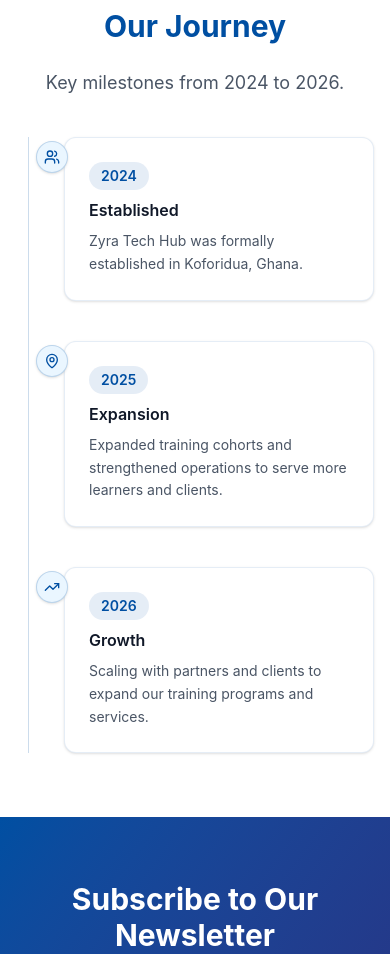
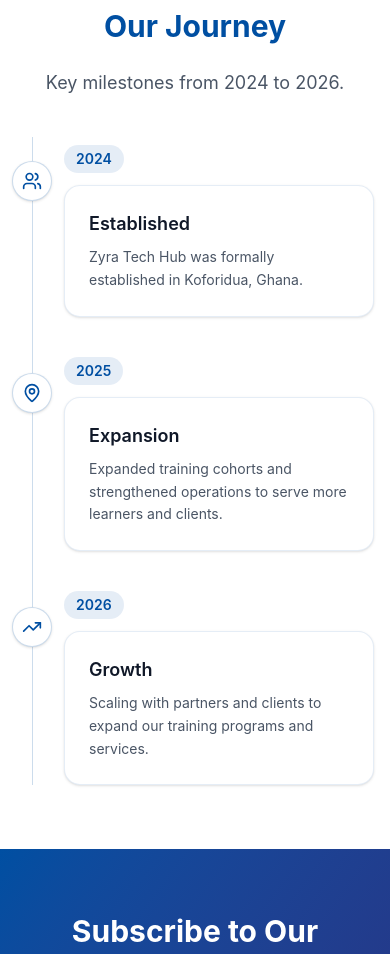
Before and after one commit to ZyraTech-frontend/zyratech-website, a React (Vite) app: page /about in a window 390 px wide. Shown: the part 4640-5594 px from the top of the page. Built offline with nearby package versions, Linux system fonts and the light colour scheme.

Commit message:
worked on the about page

```diff
--- /dev/null
+++ b/src/components/common/ParallaxDivider.jsx
@@ -0,0 +1,23 @@
+import React from 'react';
+
+const ParallaxDivider = ({
+  heightClassName = 'h-64 sm:h-72 md:h-80',
+  imageUrl = '/images/image3.png',
+  className = '',
+  overlayClassName = 'bg-black/60',
+  children
+}) => (
+  <section
+    className={`hidden md:block relative ${heightClassName} md:bg-fixed bg-center bg-cover ${className}`}
+    style={{ backgroundImage: `url('${imageUrl}')` }}
+  >
+    <div className={`absolute inset-0 ${overlayClassName}`} />
+    {children ? (
+      <div className="relative h-full flex items-center justify-center px-4">
+        {children}
+      </div>
+    ) : null}
+  </section>
+);
+
+export default ParallaxDivider;
--- a/src/components/pages/about/Timeline.jsx
+++ b/src/components/pages/about/Timeline.jsx
@@ -16,43 +16,67 @@
           <p className="text-lg sm:text-xl text-gray-600 max-w-3xl mx-auto leading-relaxed">Key milestones from 2024 to 2026.</p>
         </div>
 
-        <ol className="relative max-w-3xl mx-auto pl-6">
-          <div className="absolute left-3 top-0 bottom-0 w-px bg-[#004fa2]/20" />
-          <div className="space-y-10 sm:space-y-12">
+        <div className="hidden md:block">
+          <div className="relative max-w-6xl mx-auto">
+            <div className="absolute left-0 right-0 top-6 h-px bg-[#004fa2]/20" />
+
+            <div className="grid grid-cols-3 gap-8">
+              {timelineData.map((item) => {
+                const Icon = item.icon;
+                return (
+                  <div key={item.year} className="relative pt-12">
+                    <div className="absolute top-6 left-1/2 -translate-x-1/2 -translate-y-1/2 w-12 h-12 rounded-full bg-white flex items-center justify-center border border-[#004fa2]/20 shadow-sm z-10">
+                      <Icon className="w-5 h-5 text-[#004fa2]" />
+                    </div>
+
+                    <div className="text-center">
+                      <div className="inline-flex text-sm font-semibold text-[#004fa2] bg-[#004fa2]/10 px-3 py-1 rounded-full">
+                        {item.year}
+                      </div>
+                    </div>
+
+                    <div className="mt-4 bg-white rounded-2xl p-6 border border-[#004fa2]/10 shadow-sm">
+                      <div className="text-lg font-semibold text-gray-900">{item.title}</div>
+                      <div className="mt-2 text-sm sm:text-base text-gray-600 leading-relaxed">{item.desc}</div>
+                    </div>
+                  </div>
+                );
+              })}
+            </div>
+          </div>
+        </div>
+
+        <div className="md:hidden">
+          <ol className="relative max-w-5xl mx-auto">
+            <div className="absolute left-4 sm:left-6 top-0 bottom-0 w-px bg-[#004fa2]/20" />
+            <div className="space-y-8 sm:space-y-10">
               {timelineData.map((item) => {
                 const Icon = item.icon;
                 return (
                   <li key={item.year} className="relative">
-                  <div className="absolute left-3 top-1 w-8 h-8 rounded-full bg-[#eaf6ff] flex items-center justify-center -translate-x-1/2 border border-[#004fa2]/20 shadow-sm">
-                    <Icon className="w-4 h-4 text-[#004fa2]" />
+                    <div className="absolute left-4 sm:left-6 top-6 w-10 h-10 rounded-full bg-white flex items-center justify-center -translate-x-1/2 border border-[#004fa2]/20 shadow-sm">
+                      <Icon className="w-5 h-5 text-[#004fa2]" />
                     </div>
 
-                  <div className="ml-6 bg-white rounded-xl p-6 border border-[#004fa2]/10 shadow-sm">
-                    <div className="flex flex-col sm:flex-row sm:items-center sm:gap-3">
-                      <div className="text-sm font-semibold text-[#004fa2] bg-[#004fa2]/10 px-3 py-1 rounded-full w-fit">{item.year}</div>
-                      <div className="mt-2 sm:mt-0 text-base font-semibold text-gray-900">{item.title}</div>
+                    <div className="pl-12 sm:pl-16">
+                      <div className="grid gap-3 sm:gap-4 sm:grid-cols-[140px_1fr] items-start">
+                        <div className="pt-2">
+                          <div className="text-sm font-semibold text-[#004fa2] bg-[#004fa2]/10 px-3 py-1 rounded-full w-fit">
+                            {item.year}
                           </div>
+                        </div>
+
+                        <div className="bg-white rounded-2xl p-6 border border-[#004fa2]/10 shadow-sm">
+                          <div className="text-lg font-semibold text-gray-900">{item.title}</div>
                           <div className="mt-2 text-sm sm:text-base text-gray-600 leading-relaxed">{item.desc}</div>
+                        </div>
+                      </div>
                     </div>
                   </li>
                 );
               })}
             </div>
           </ol>
-
-        <div className="hidden mt-8">
-          <svg className="w-full h-12" viewBox="0 0 1200 60" preserveAspectRatio="none" xmlns="http://www.w3.org/2000/svg">
-            <path d="M50 30 L1150 30" stroke="#dbeafe" strokeWidth="6" strokeLinecap="round" />
-            {timelineData.map((_, i) => {
-              const x = 50 + (1100 / (timelineData.length - 1)) * i;
-              return <circle key={i} cx={x} cy={30} r={6} fill="#ff6a00" />;
-            })}
-            {/* small connecting traces to look 'circuit-like' */}
-            {timelineData.map((_, i) => {
-              const x = 50 + (1100 / (timelineData.length - 1)) * i;
-              return <rect key={`r-${i}`} x={x - 2} y={20} width={4} height={6} fill="#ff6a00" opacity="0.6" />;
-            })}
-          </svg>
         </div>
       </div>
     </section>
--- a/src/components/pages/training/AdvancedProgramsPage.jsx
+++ b/src/components/pages/training/AdvancedProgramsPage.jsx
@@ -4,6 +4,7 @@
 import { Globe, Cpu, Server, Clock, Users, Star, ChevronRight, Target, Award, Network, Rocket, Database } from 'lucide-react';
 import { useScrollAnimation } from '../../../hooks/useScrollAnimation.js';
 import HrContactSection from '../../common/HrContactSection.jsx';
+import ParallaxDivider from '../../common/ParallaxDivider.jsx';
 import { getTrainingCoursesByCategory } from '../../../data/trainingCourses.js';
 import TrainingBreadcrumb from './TrainingBreadcrumb';
 import useSEO from '../../../hooks/useSEO';
@@ -302,6 +303,8 @@
         </div>
       </section>
 
+      <ParallaxDivider />
+
       {/* Key Benefits Section */}
       <section className="py-10 sm:py-12 bg-white">
         <div className="max-w-7xl mx-auto px-4 sm:px-6 lg:px-8">
--- a/src/components/pages/training/BasicProgramsPage.jsx
+++ b/src/components/pages/training/BasicProgramsPage.jsx
@@ -4,6 +4,7 @@
 import { Code, Terminal, Database, Clock, Users, Star, ChevronRight, Award, BookOpen, FileCode, Target, Cloud } from 'lucide-react';
 import { useScrollAnimation } from '../../../hooks/useScrollAnimation.js';
 import HrContactSection from '../../common/HrContactSection.jsx';
+import ParallaxDivider from '../../common/ParallaxDivider.jsx';
 import { getTrainingCoursesByCategory } from '../../../data/trainingCourses.js';
 import TrainingBreadcrumb from './TrainingBreadcrumb';
 import useSEO from '../../../hooks/useSEO';
@@ -218,6 +219,8 @@
         </div>
       </section>
 
+      <ParallaxDivider />
+
       {/* Key Benefits Section */}
       <section className="py-10 sm:py-12 bg-white">
         <div className="max-w-7xl mx-auto px-4 sm:px-6 lg:px-8">
--- a/src/components/pages/training/IntermediateProgramsPage.jsx
+++ b/src/components/pages/training/IntermediateProgramsPage.jsx
@@ -4,6 +4,7 @@
 import { Cloud, BarChart3, Server, Clock, Users, Star, ChevronRight, Award, Database, Network, Target } from 'lucide-react';
 import { useScrollAnimation } from '../../../hooks/useScrollAnimation.js';
 import HrContactSection from '../../common/HrContactSection.jsx';
+import ParallaxDivider from '../../common/ParallaxDivider.jsx';
 import { getTrainingCoursesByCategory } from '../../../data/trainingCourses.js';
 import TrainingBreadcrumb from './TrainingBreadcrumb';
 import useSEO from '../../../hooks/useSEO';
@@ -302,6 +303,8 @@
         </div>
       </section>
 
+      <ParallaxDivider />
+
       {/* Key Benefits Section */}
       <section className="py-10 sm:py-12 bg-white">
         <div className="max-w-7xl mx-auto px-4 sm:px-6 lg:px-8">
--- a/src/components/pages/training/InternshipProgramsPage.jsx
+++ b/src/components/pages/training/InternshipProgramsPage.jsx
@@ -4,6 +4,7 @@
 import { Briefcase, Users, Clock, Star, Award, Target, BookOpen, Building, Rocket, Handshake, ChevronRight } from 'lucide-react';
 import { useScrollAnimation } from '../../../hooks/useScrollAnimation.js';
 import HrContactSection from '../../common/HrContactSection.jsx';
+import ParallaxDivider from '../../common/ParallaxDivider.jsx';
 import { getTrainingCoursesByCategory } from '../../../data/trainingCourses.js';
 import TrainingBreadcrumb from './TrainingBreadcrumb';
 import useSEO from '../../../hooks/useSEO';
@@ -308,6 +309,8 @@
         </div>
       </section>
 
+      <ParallaxDivider />
+
       {/* Key Benefits Section */}
       <section className="py-10 sm:py-12 bg-white">
         <div className="max-w-7xl mx-auto px-4 sm:px-6 lg:px-8">
--- a/src/components/pages/training/TrainingAbout.jsx
+++ b/src/components/pages/training/TrainingAbout.jsx
@@ -3,15 +3,7 @@
 import { motion } from 'framer-motion';
 import { CheckCircle, Users, Award, Target, BookOpen, Briefcase, Heart, ArrowRight } from 'lucide-react';
 import { useScrollAnimation } from '../../../hooks/useScrollAnimation.js';
-
-const ParallaxDivider = ({ heightClassName = 'h-56 sm:h-64 md:h-72' }) => (
-  <div
-    className={`hidden md:block relative ${heightClassName} my-12 sm:my-16 w-screen left-1/2 right-1/2 -ml-[50vw] -mr-[50vw] md:bg-fixed bg-center bg-cover`}
-    style={{ backgroundImage: "url('/images/image3.png')" }}
-  >
-    <div className="absolute inset-0 bg-black/60" />
-  </div>
-);
+import ParallaxDivider from '../../common/ParallaxDivider.jsx';
 
 const TrainingAbout = () => {
   const titleAnimation = useScrollAnimation({ type: 'slideUp', delay: 0 });
@@ -41,7 +33,10 @@
           </p>
         </motion.div>
 
-        <ParallaxDivider />
+        <ParallaxDivider
+          heightClassName="h-56 sm:h-64 md:h-72"
+          className="my-12 sm:my-16 w-screen left-1/2 right-1/2 -ml-[50vw] -mr-[50vw]"
+        />
 
         {/* Why Choose ZyraTech */}
         <div className="mb-16">
@@ -191,7 +186,10 @@
                 </div>
               </div>
 
-              <ParallaxDivider />
+              <ParallaxDivider
+                heightClassName="h-56 sm:h-64 md:h-72"
+                className="my-12 sm:my-16 w-screen left-1/2 right-1/2 -ml-[50vw] -mr-[50vw]"
+              />
 
               {/* Second 3 Benefits */}
               <div className="grid lg:grid-cols-2 gap-8 lg:gap-12 items-center mt-10">
@@ -260,7 +258,10 @@
           </motion.div>
         </div>
 
-        <ParallaxDivider />
+        <ParallaxDivider
+          heightClassName="h-56 sm:h-64 md:h-72"
+          className="my-12 sm:my-16 w-screen left-1/2 right-1/2 -ml-[50vw] -mr-[50vw]"
+        />
 
         {/* Testimonial Section - ZyraTech Style */}
         <motion.div
--- a/src/pages/public/about/index.jsx
+++ b/src/pages/public/about/index.jsx
@@ -7,17 +7,39 @@
 import ImpactCTA from '../../../components/pages/about/ImpactCTA';
 import Timeline from '../../../components/pages/about/Timeline';
 import NewsletterHero from '../../../components/pages/home/NewsletterHero';
+import ParallaxDivider from '../../../components/common/ParallaxDivider.jsx';
 
-const AboutPage = () => {
+ const AboutPage = () => {
   return (
     <div>
       <AboutHero />
+
+      <ParallaxDivider heightClassName="h-56 sm:h-64 md:h-72" />
+
       <OurMission />
+
+      <ParallaxDivider heightClassName="h-56 sm:h-64 md:h-72" />
+
       <WhyGhana />
+
+      <ParallaxDivider heightClassName="h-56 sm:h-64 md:h-72" />
+
       <Milestones />
+
+      <ParallaxDivider heightClassName="h-56 sm:h-64 md:h-72" />
+
       <SplitTestimonial />
+
+      <ParallaxDivider heightClassName="h-56 sm:h-64 md:h-72" />
+
       <ImpactCTA />
+
+      <ParallaxDivider heightClassName="h-56 sm:h-64 md:h-72" />
+
       <Timeline />
+
+      <ParallaxDivider heightClassName="h-56 sm:h-64 md:h-72" />
+
       <NewsletterHero />
     </div>
   );
--- a/src/pages/public/training/index.jsx
+++ b/src/pages/public/training/index.jsx
@@ -6,17 +6,8 @@
 import TrainingBenefits from '../../../components/pages/training/TrainingBenefits';
 import TrainingProcess from '../../../components/pages/training/TrainingProcess';
 import HrContactSection from '../../../components/common/HrContactSection.jsx';
+import ParallaxDivider from '../../../components/common/ParallaxDivider.jsx';
 import useSEO from '../../../hooks/useSEO';
-
-
-const ParallaxDivider = ({ heightClassName = 'h-72 sm:h-80 md:h-96' }) => (
-  <section
-    className={`hidden md:block relative ${heightClassName} md:bg-fixed bg-center bg-cover`}
-    style={{ backgroundImage: "url('/images/image3.png')" }}
-  >
-    <div className="absolute inset-0 bg-black/60" />
-  </section>
-);
 
 const TrainingPage = () => {
   const location = useLocation();
```
Lines whose indentation alone changed are shown as unchanged.
